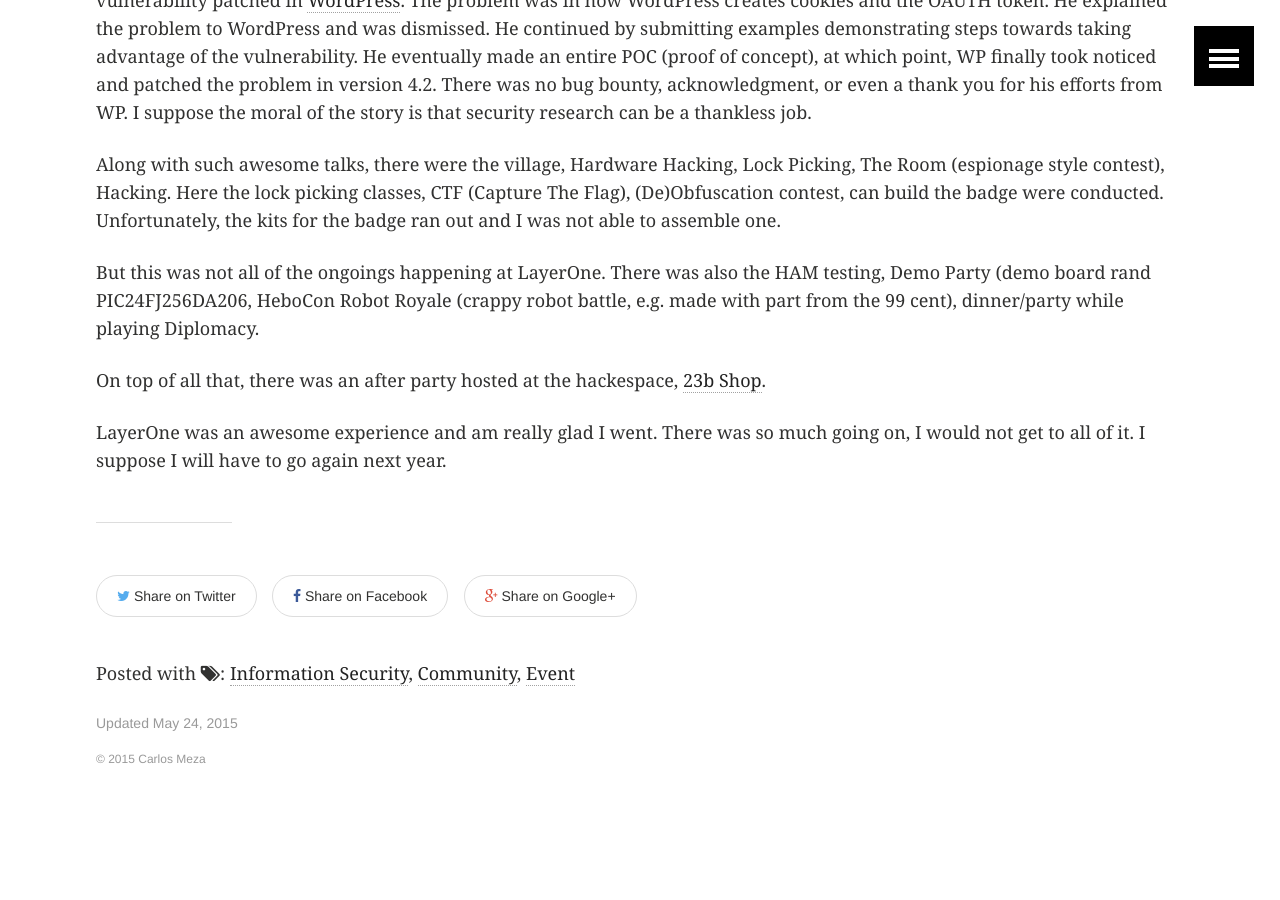
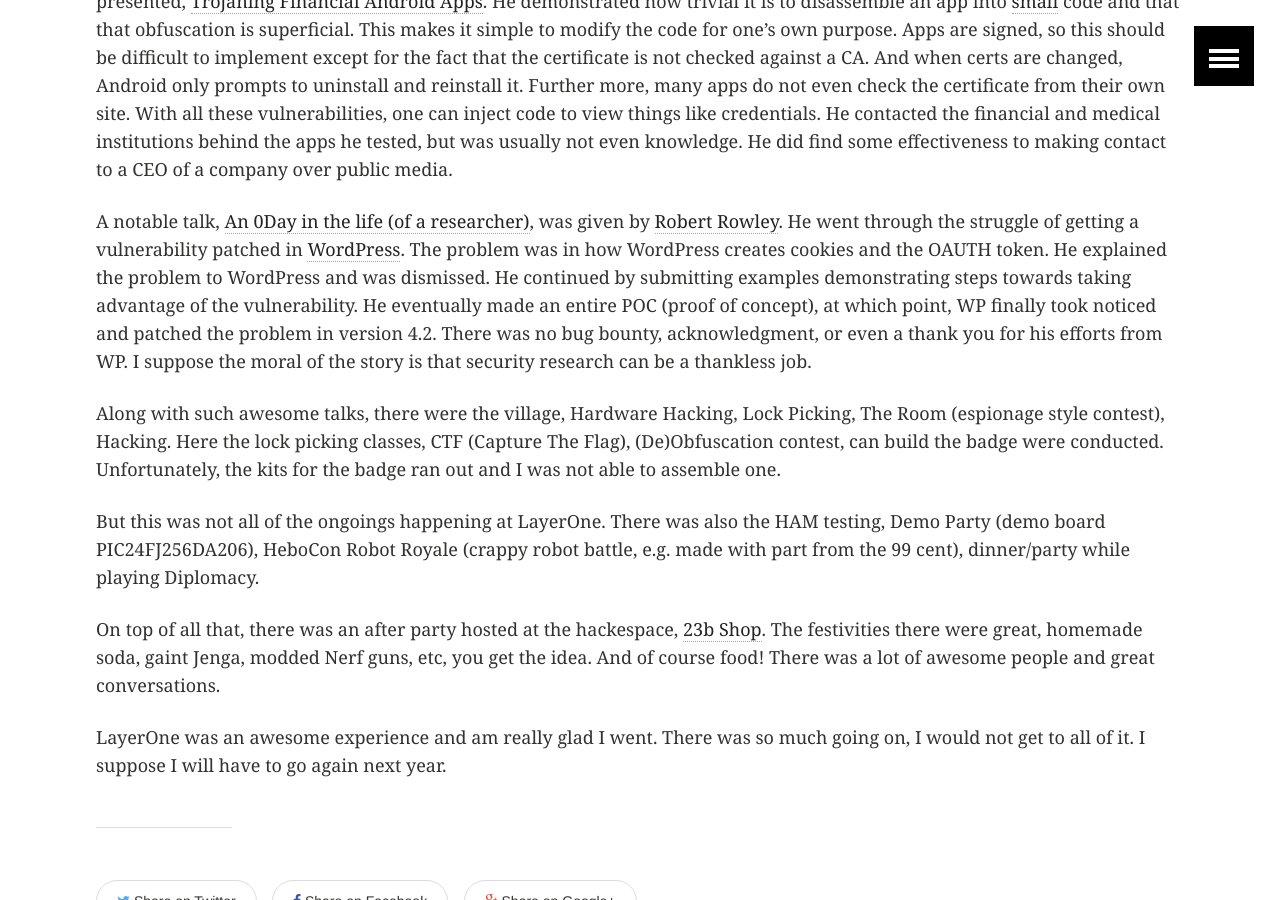
Before and after one commit to CMeza99/cmeza99.github.io, a Jekyll site: the page built from _posts/2015-05-24-layerone.md, in a window 1280 px wide and 900 px high, scrolled down 720 px. Built offline with Jekyll 4.4.1, drawn with Linux system fonts in a browser that asks for light colours; before the commit the page ends 1565 px from its top, so only the background shows below that.

Commit message:
update post - layerone

```diff
--- a/_posts/2015-05-24-layerone.md
+++ b/_posts/2015-05-24-layerone.md
@@ -21,8 +21,8 @@
 
 Along with such awesome talks, there were the village, Hardware Hacking, Lock Picking, The Room (espionage style contest), Hacking. Here the lock picking classes, CTF (Capture The Flag), (De)Obfuscation contest, can build the badge were conducted. Unfortunately, the kits for the badge ran out and I was not able to assemble one.
 
-But this was not all of the ongoings happening at LayerOne. There was also the HAM testing, Demo Party (demo board rand PIC24FJ256DA206, HeboCon Robot Royale (crappy robot battle, e.g. made with part from the 99 cent), dinner/party while playing Diplomacy.
+But this was not all of the ongoings happening at LayerOne. There was also the HAM testing, Demo Party (demo board PIC24FJ256DA206), HeboCon Robot Royale (crappy robot battle, e.g. made with part from the 99 cent), dinner/party while playing Diplomacy.
 
-On top of all that, there was an after party hosted at the hackespace, [23b Shop](http://shop.23b.org/).
+On top of all that, there was an after party hosted at the hackespace, [23b Shop](http://shop.23b.org/). The festivities there were great, homemade soda, gaint Jenga, modded Nerf guns, etc, you get the idea. And of course food! There was a lot of awesome people and great conversations.
 
 LayerOne was an awesome experience and am really glad I went. There was so much going on, I would not get to all of it. I suppose I will have to go again next year.
```
Also changed, not shown: other parts of _posts/2015-05-24-layerone.md (+3 -3 lines), images/2015-05-24-feature-layerone.png (added), images/2015-05-24-teaser-layerone.png (added).
